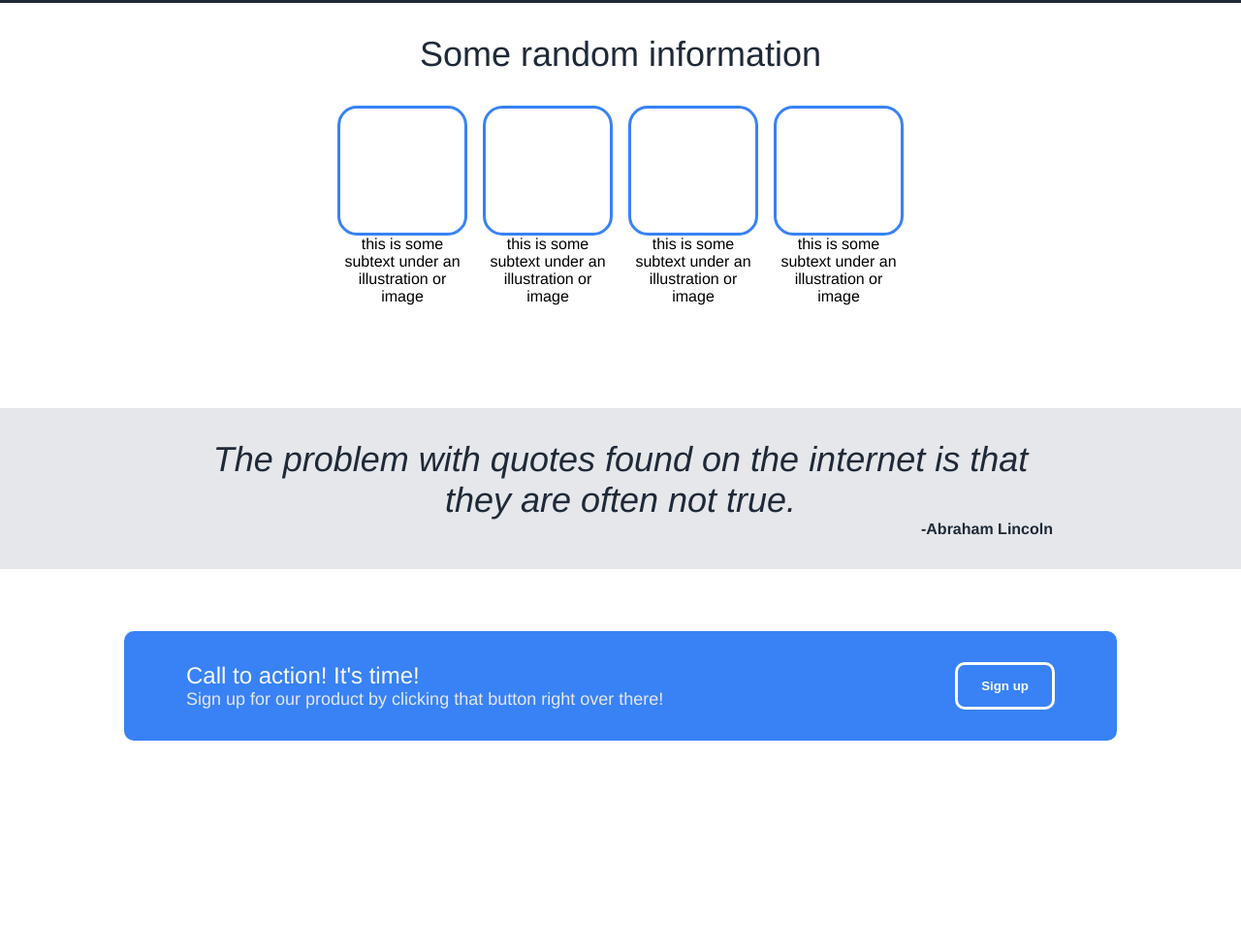
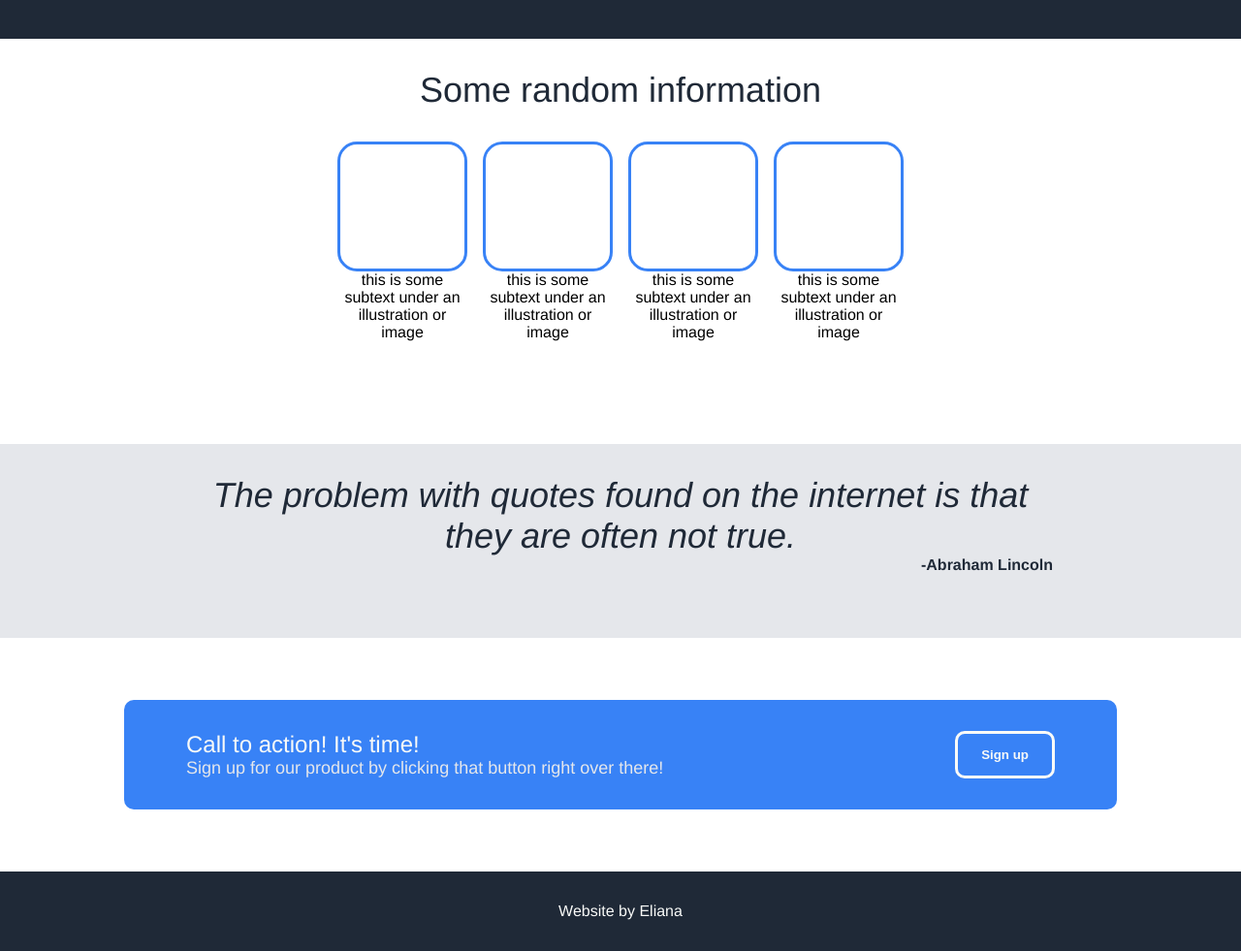
Before and after one commit to Eliana-2/odin-landing-page, a plain HTML site: page index.html in a window 1280 px wide. Shown: the part 388-1369 px from the top of the page at 97% size. Before the commit the page ends 1216 px from the top, so only its background shows below. Drawn offline with Linux system fonts and the light colour scheme.

Commit message:
Add HTML and CSS to footer and apply minimum sizing for elements

```diff
--- a/index.html
+++ b/index.html
@@ -65,6 +65,6 @@
       <button id="bottom-button">Sign up</button>
     </div>
   </div>
-  <div class="footer"></div>
+  <div class="footer">Website by Eliana</div>
 </body>
 </html>
--- a/style.css
+++ b/style.css
@@ -19,7 +19,7 @@ ul {
   margin-left: auto;
 }
 
-.top {
+.top, .footer {
   background-color: #1F2937;
 }
 
@@ -32,7 +32,7 @@ ul {
   font-size: 24px;
 }
 
-.logo, .bottom-header, button {
+.logo, .bottom-header, button, .footer{
   color: #F9FAF8;
 }
 
@@ -50,6 +50,7 @@ ul {
   display: flex;
   padding-top: 64px;
   padding-bottom: 64px;
+  min-height: 256px;
 }
 
 .caption, .placeholder, .caption-container {
@@ -119,6 +120,7 @@ button {
   background-color: #E5E7EB;
   display: flex;
   justify-content: center;
+  min-height: 200px;
 }
 
 .quote {
@@ -163,3 +165,9 @@ button {
   gap: 64px;
   border-radius: 10px;
 }
+
+.footer {
+  text-align: center;
+  padding-top: 32px;
+  padding-bottom: 32px;
+}
```
